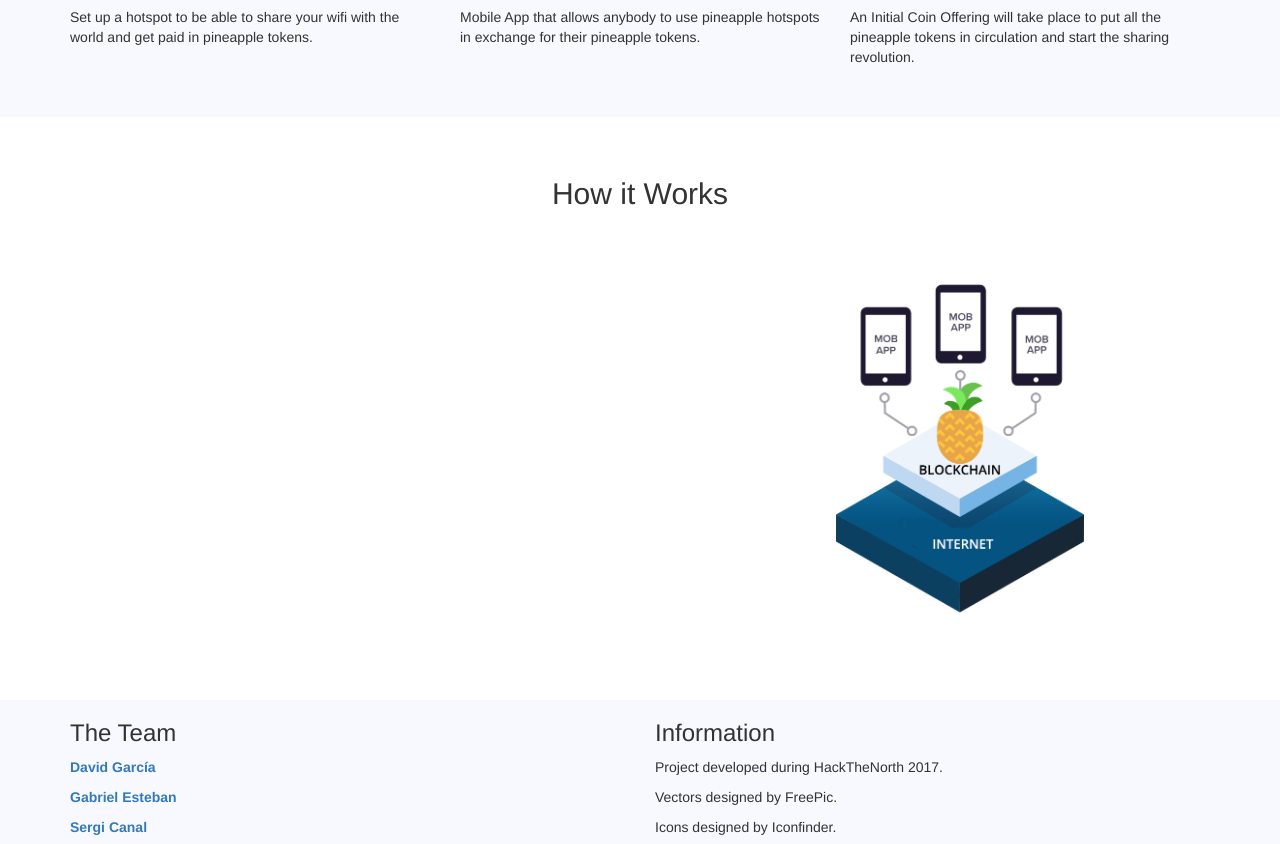
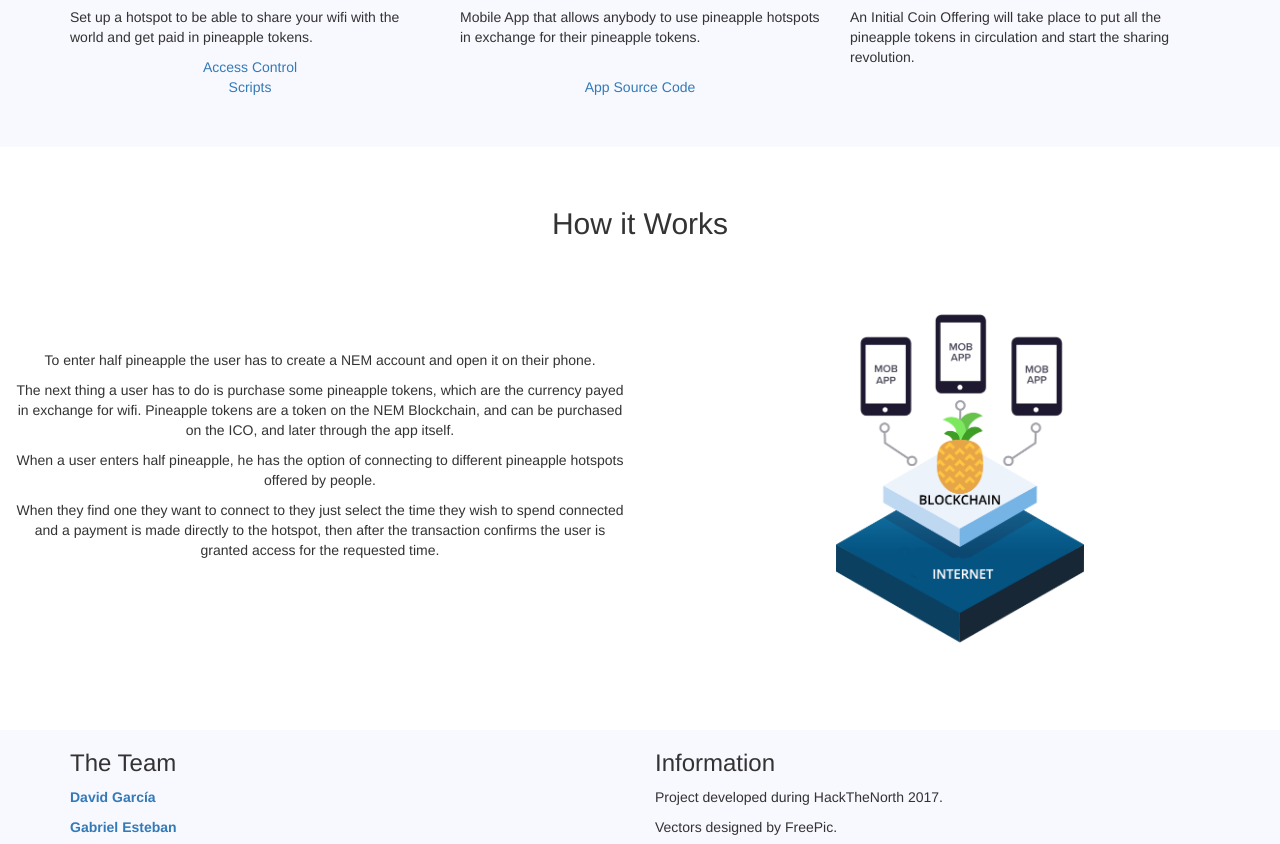
Before and after one commit to HackTheNorth2017/Half-Pineapple-Landing, a plain HTML site: page index.html in a window 1280 px wide. Shown: the part 1874-2718 px from the top of the page. Drawn offline with nearby package versions, Linux system fonts and the light colour scheme.

Commit message:
ADD how it works

```diff
--- a/index.html
+++ b/index.html
@@ -76,14 +76,23 @@
                     <div><img style="height: 100px; display:block; margin: 0 auto;" src="images/pineapple.png"/></div>
                     <h4 class="gap-xs">Pineapple</h4>
                     <p class="text-left">
-                        Set up a hotspot to be able to share your wifi with the world and get paid in pineapple tokens.
+                        Set up a hotspot to be able to share your wifi with the world and get paid in pineapple tokens.</br>
+                        <div style="text-align: center">
+                        <a href="https://github.com/HackTheNorth2017/pineapple_access_control">Access Control</a></br>
+                        <a href="#">Scripts</a>
+                        </div>
                     </p>
                 </div>
                 <div class="col-md-4 gap">
                     <div><img style="height: 100px; display:block; margin: 0 auto;" src="images/half-pineapple.png"/></div>
                     <h4 class="gap-xs">Half Pineapple</h4>
                     <p class="text-left">
-                        Mobile App that allows anybody to use pineapple hotspots in exchange for their pineapple tokens.
+                        Mobile App that allows anybody to use pineapple hotspots in exchange for their pineapple tokens.</br>
+                                                <div style="text-align: center">
+
+                        <a href="https://github.com/HackTheNorth2017/Half-Pineapple"></br>App Source Code</a>
+                        </div>
+
                     </p>
                 </div>
                 <div class="col-md-4 gap">
@@ -104,7 +113,17 @@
             <h2>How it Works</h2>
         </div>
 
-        <div class="col-md-6">
+        <div class="col-md-6 text-center">
+       <p style="margin-top: 60px;"> To enter half pineapple the user has to create a NEM account and open it on their phone.
+       </p>
+
+       <p>
+The next thing a user has to do is purchase some pineapple tokens, which are the currency payed in exchange for wifi. Pineapple tokens are a token on the NEM Blockchain, and can be purchased on the ICO, and later through the app itself.
+</p>
+<p>
+When a user enters half pineapple, he has the option of connecting to different pineapple hotspots offered by people. </p>
+
+<p>When they find one they want to connect to they just select the time they wish to spend connected and a payment is made directly to the hotspot, then after the transaction confirms the user is granted access for the requested time.</p>
         </div>
         <div class="col-md-6">
             <img src="images/diagram.png" style="height: 400px; display: block; margin: 0 auto;"/>
```
